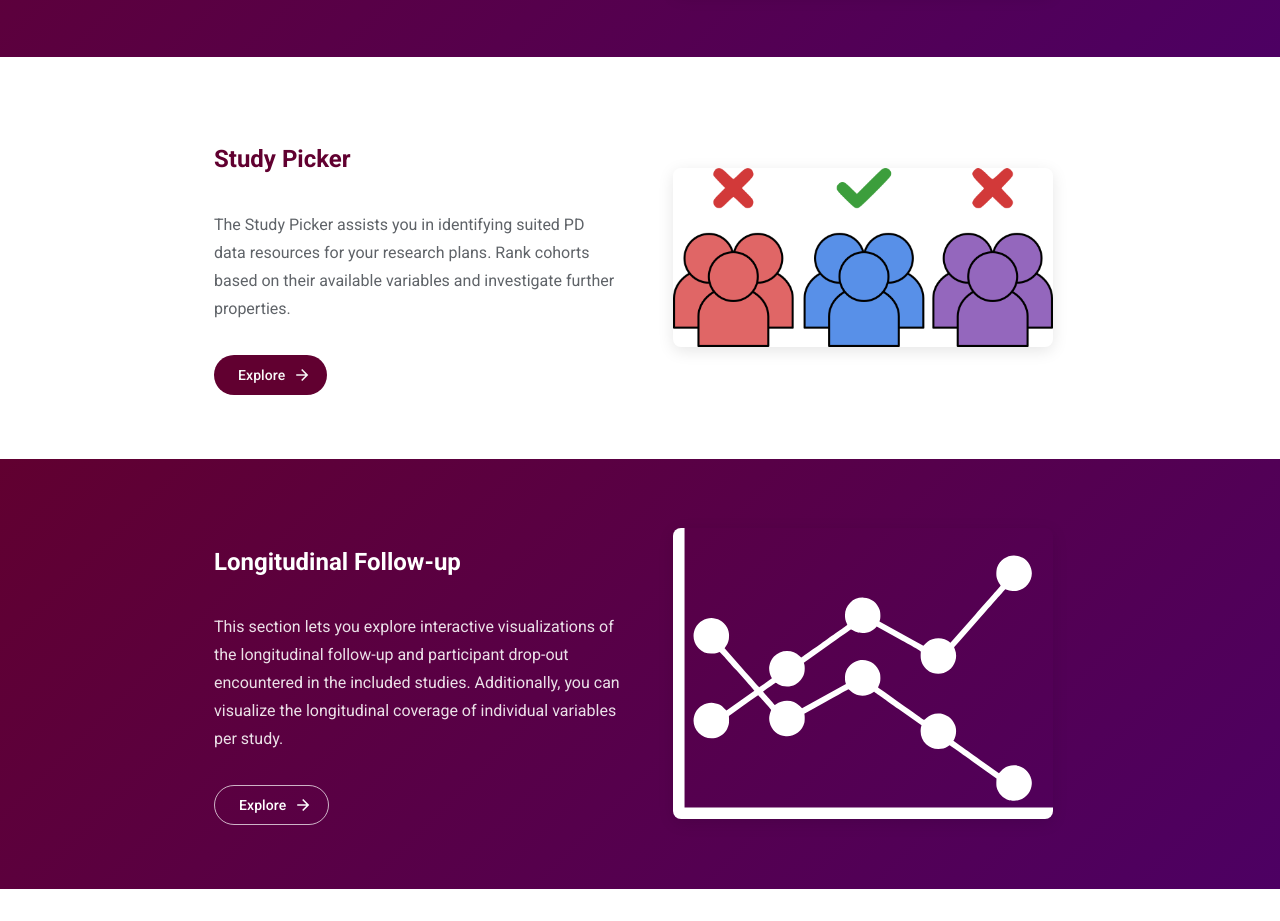
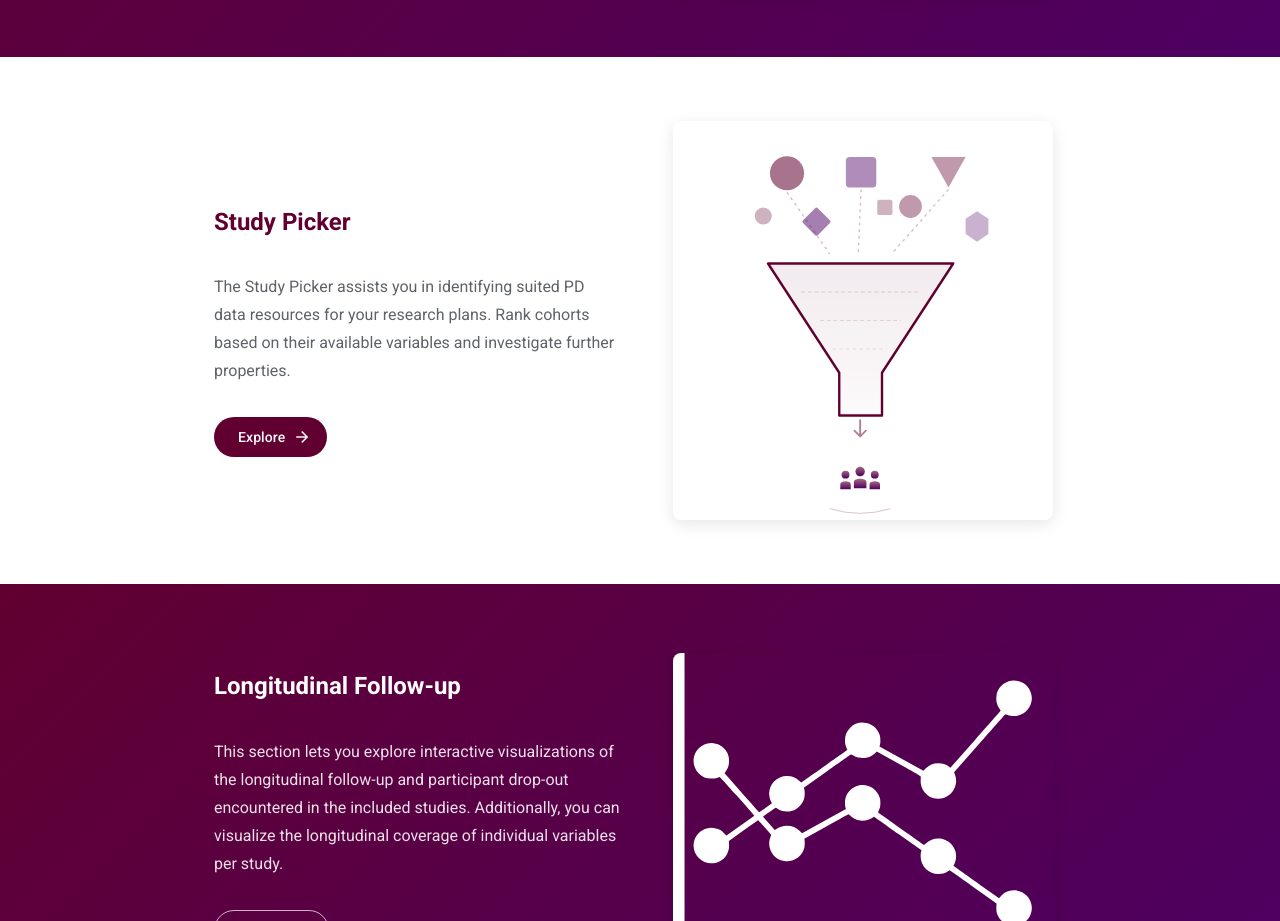
Before and after one commit to SCAI-BIO/PDataViewer, an Angular app in the folder frontend/: page /#/ in a window 1280 px wide. Shown: the part 1900-2821 px from the top of the page. Built offline with nearby package versions, Linux system fonts and the light colour scheme; no server answers.

Commit message:
chore: update logo

```diff
--- a/frontend/src/app/features/home/home.html
+++ b/frontend/src/app/features/home/home.html
@@ -137,7 +137,7 @@
         </div>
         <div class="image-container">
           <img
-            src="home/study-picker.png"
+            src="home/study-picker.svg"
             class="image"
             alt="Study Picker interface ranking cohorts by variable availability"
           />
```
Also changed, not shown: frontend/public/home/study-picker.png (deleted), frontend/public/home/study-picker.svg (added).
